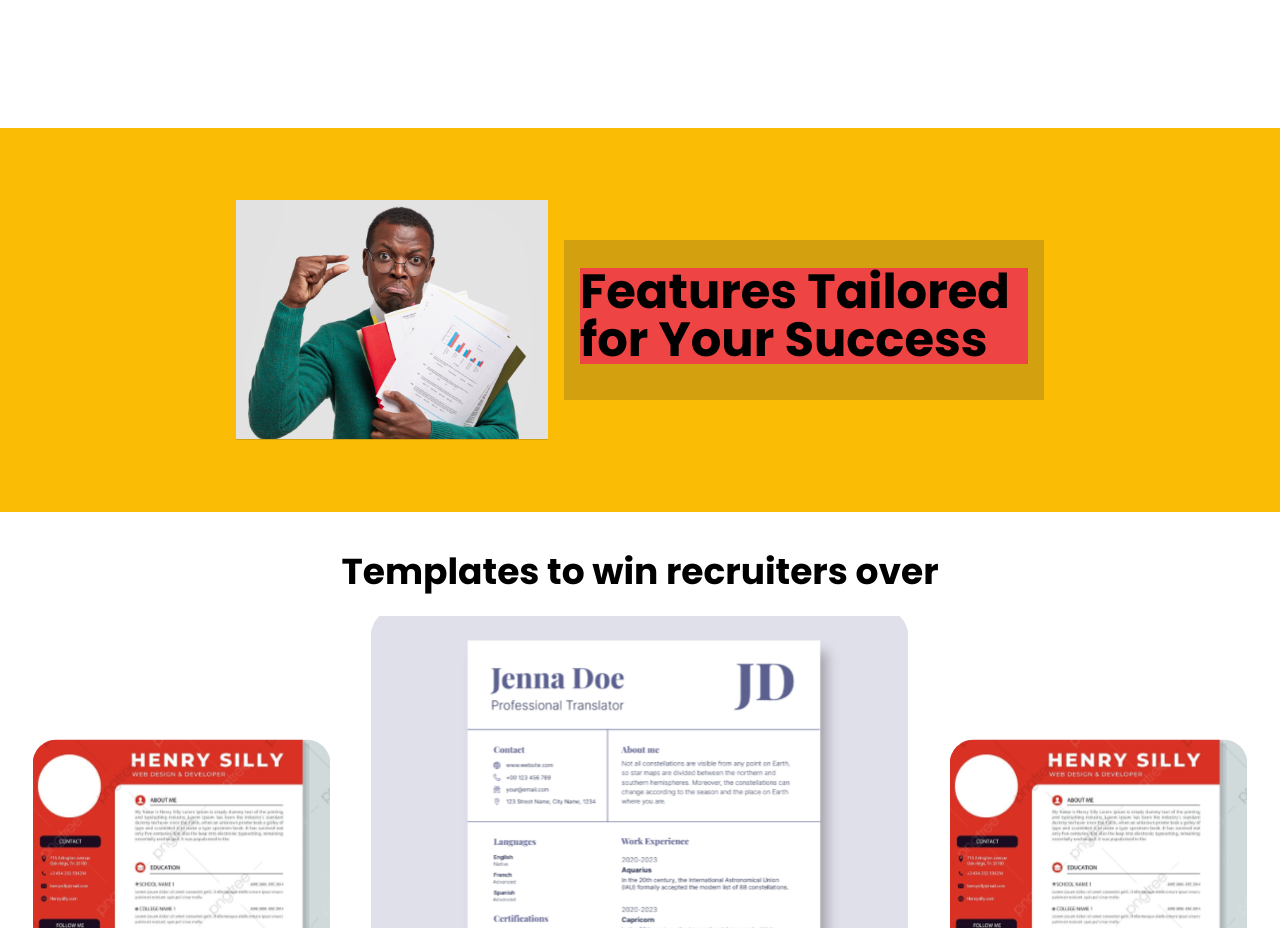
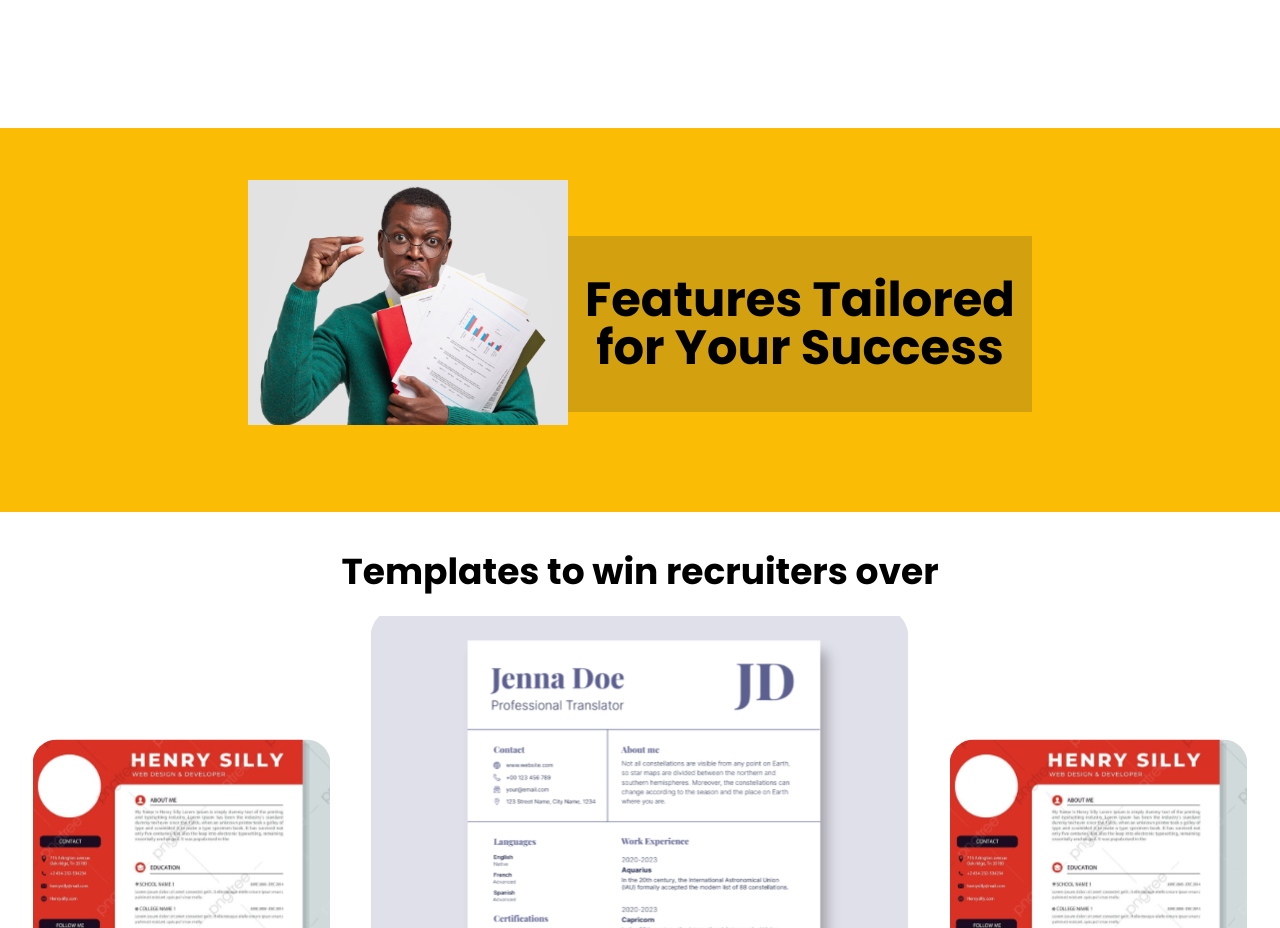
Before and after one commit to onuorachidimma/cv_maker, a React (Vite) app: page / in a window 1280 px wide. Shown: the part 828-1756 px from the top of the page. Built offline with nearby package versions, Linux system fonts and the light colour scheme; a web font is replaced by a local one.

Commit message:
Feat: Done with template

```diff
--- a/src/layouts/homepageBody2/HomepageBody2.jsx
+++ b/src/layouts/homepageBody2/HomepageBody2.jsx
@@ -6,12 +6,12 @@ const HomepageBody2 = () => {
     <>
 
 
-      <div class="bg-customYellow p-4 flex space-x-4 items-center justify-center mt-20 h-96">
-        <div className="bg-customYellowB  w-1/4 h-60">
+      <div class="bg-customYellow flex items-center justify-center h-96 pb-10">
+        <div className="w-1/4 h-60">
           <img src={smileyman} alt="Smiley Man" style={{ objectFit: 'contain' }} />
         </div>
-        <div class= "bg-customYellowB px-4 w-1/8 h-40 flex justify-center items-center">
-          <h1 class=" bg-red-500 text-5xl font-bold mb-2 text-left max-w-md mx-auto flex items-center justify-center ">Features Tailored for Your Success</h1>
+        <div class= "bg-customYellowB px-2 w-1/8 h-44 flex justify-center items-center mt-12">
+          <h1 class="text-5xl font-bold max-w-md mx-auto flex text-center">Features Tailored for Your Success</h1>
         </div>
       </div>
 
```
